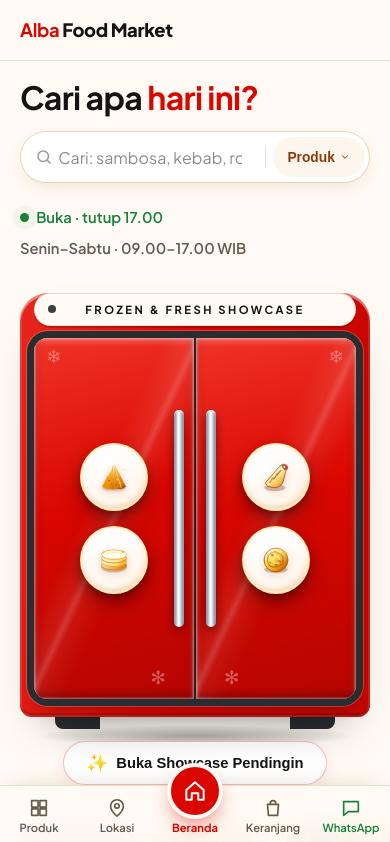
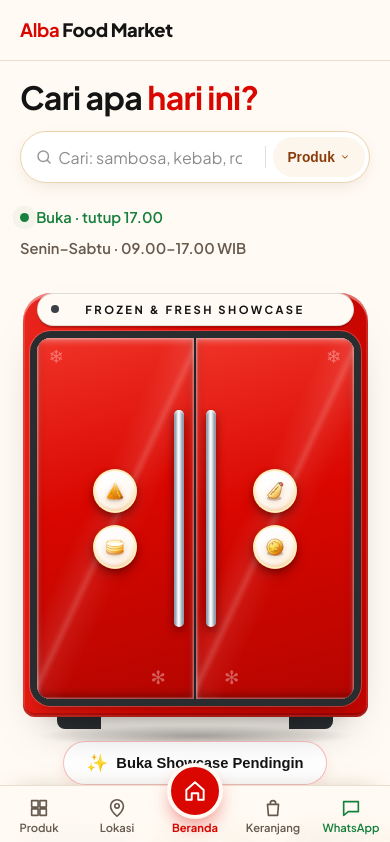
Before and after one commit to Pengkypeng-sys/albaFootMarket, a Next.js app: page / in a window 390 px wide. Shown: the top 842 px of the page. Built offline with nearby package versions, Linux system fonts and the light colour scheme.

Commit message:
style(fridge): reduce icon badge and showcase dimensions to compact proportional size

```diff
--- a/app/globals.css
+++ b/app/globals.css
@@ -1963,7 +1963,8 @@ main {
 
 /* ---------- kulkas ---------- */
 .fridge {
-  max-width: 460px;
+  max-width: 395px;
+  width: 100%;
   margin-inline: auto;
 }
 
@@ -2266,30 +2267,30 @@ main {
   flex-direction: column;
   align-items: center;
   justify-content: center;
-  gap: 1.35rem;
+  gap: 1.1rem;
   height: 100%;
-  padding: 1.2rem 0.6rem;
+  padding: 1rem 0.5rem;
   box-sizing: border-box;
   pointer-events: none;
   user-select: none;
 }
 
-/* Lencana Icon Bulat Elegan (Gold & Glass Medallion) */
+/* Lencana Icon Bulat Elegan (Gold & Glass Medallion) - Ukuran Pas & Proporsional */
 .door-icon-badge {
   position: relative;
-  width: 82px;
-  height: 82px;
+  width: 54px;
+  height: 54px;
   border-radius: 50%;
   display: flex;
   align-items: center;
   justify-content: center;
-  background: radial-gradient(circle at 35% 30%, #ffffff 0%, #fff7ed 65%, #fed7aa 100%);
-  border: 2.5px solid rgba(255, 235, 180, 0.95);
+  background: radial-gradient(circle at 35% 30%, #ffffff 0%, #fff7ed 60%, #fed7aa 100%);
+  border: 2px solid rgba(255, 235, 180, 0.95);
   box-shadow:
-    0 10px 22px -3px rgba(0, 0, 0, 0.45),
-    0 4px 8px rgba(0, 0, 0, 0.25),
-    inset 0 2px 4px rgba(255, 255, 255, 0.9),
-    inset 0 -2px 4px rgba(180, 83, 9, 0.2);
+    0 6px 14px -2px rgba(0, 0, 0, 0.4),
+    0 2px 5px rgba(0, 0, 0, 0.22),
+    inset 0 1.5px 3px rgba(255, 255, 255, 0.9),
+    inset 0 -1.5px 3px rgba(180, 83, 9, 0.2);
   transition: transform 0.25s cubic-bezier(0.2, 0.8, 0.2, 1), box-shadow 0.25s ease;
   overflow: hidden;
 }
@@ -2297,13 +2298,15 @@ main {
 .door:hover .door-icon-badge {
   transform: scale(1.08);
   box-shadow:
-    0 14px 28px -3px rgba(0, 0, 0, 0.5),
-    0 0 16px rgba(255, 235, 180, 0.45);
+    0 8px 18px -2px rgba(0, 0, 0, 0.45),
+    0 0 12px rgba(255, 235, 180, 0.45);
 }
 
 .door-icon-badge svg {
+  width: 32px;
+  height: 32px;
   display: block;
-  filter: drop-shadow(0 2px 4px rgba(120, 53, 15, 0.2));
+  filter: drop-shadow(0 2px 3px rgba(120, 53, 15, 0.2));
   transition: transform 0.25s ease;
 }
 
@@ -2503,23 +2506,27 @@ main {
     height: 32px;
   }
 
+  .fridge {
+    max-width: 345px;
+  }
+
   .fr-cab {
     padding: 0.9rem 0.6rem 0.4rem;
   }
 
   .door-panel-icons {
-    gap: 0.9rem;
-    padding: 0.8rem 0.35rem;
+    gap: 0.75rem;
+    padding: 0.7rem 0.3rem;
   }
 
   .door-icon-badge {
-    width: 68px;
-    height: 68px;
+    width: 44px;
+    height: 44px;
   }
 
   .door-icon-badge svg {
-    width: 38px;
-    height: 38px;
+    width: 26px;
+    height: 26px;
   }
 
   .shelf {
```
